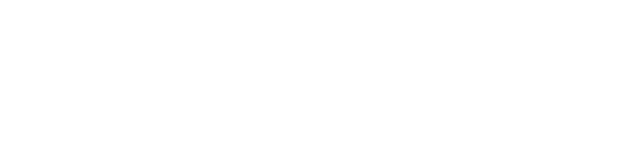
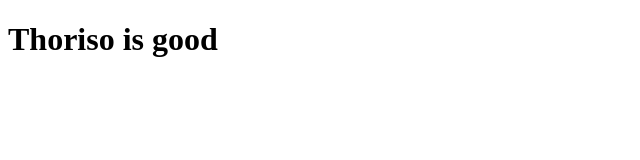
Before and after one commit to Mareme27-tech/-2675094--labs-sd-24, a plain HTML site: page index.html in a window 1280 px wide. Shown: the whole page, without its empty margins (0-640 px from the left). Drawn offline with Linux system fonts and the light colour scheme.

Commit message:
Update index.html

```diff
--- a/index.html
+++ b/index.html
@@ -6,6 +6,6 @@
     <title>Hello Wits</title>
 </head>
 <body>
-    <!-- Your content goes here -->
+    <h1>Thoriso is good</h1>
 </body>
 </html>
```
